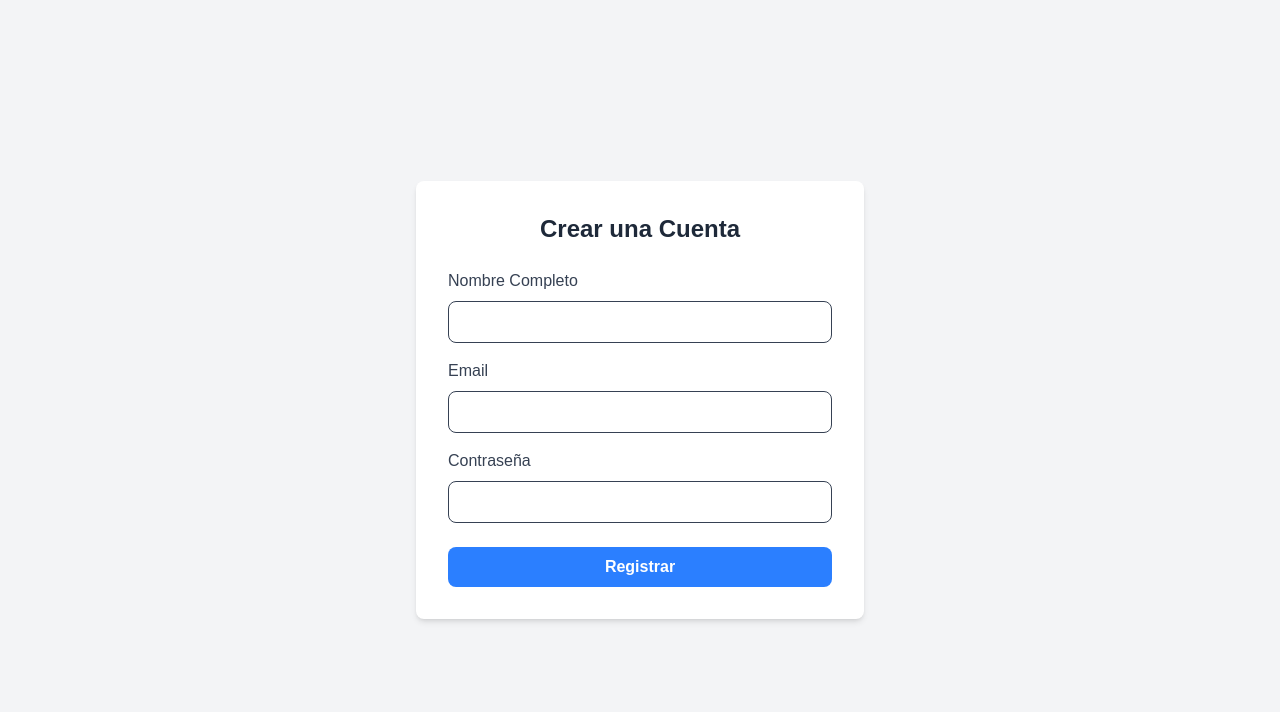
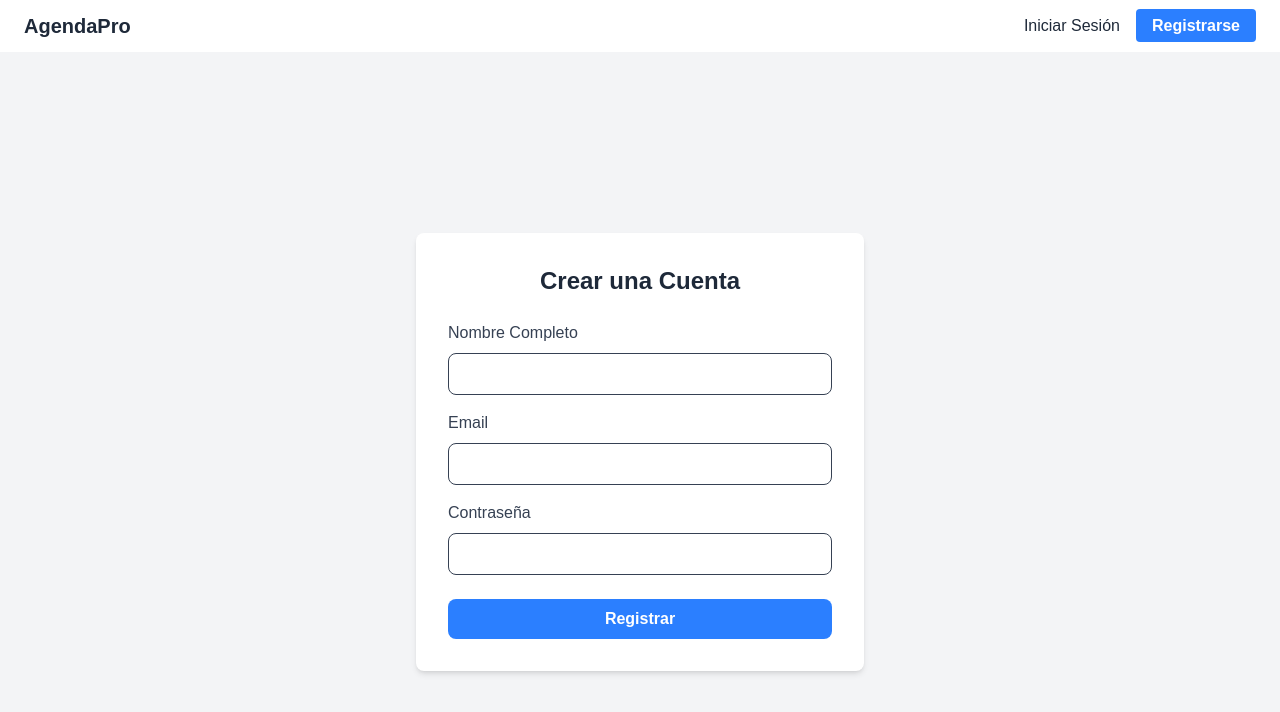
Before and after one commit to kadhaDeemi/agenda-app-frontend, a Next.js app: page /signup in a window 1280 px wide. Shown: the top 712 px of the page. Built offline with nearby package versions, Linux system fonts and the light colour scheme; no server answers.

Commit message:
add navbar and manejos de estados

```diff
--- a/src/app/layout.js
+++ b/src/app/layout.js
@@ -1,5 +1,7 @@
 import { Geist, Geist_Mono } from "next/font/google";
 import "./globals.css";
+import { AuthProvider } from "@/context/AuthContext";
+import Navbar from "@/components/Navbar";
 
 const geistSans = Geist({
   variable: "--font-geist-sans",
@@ -22,7 +24,10 @@ export default function RootLayout({ children }) {
       <body
         className={`${geistSans.variable} ${geistMono.variable} antialiased`}
       >
-        {children}
+        <AuthProvider>
+          <Navbar />
+          {children}
+        </AuthProvider>
       </body>
     </html>
   );
--- a/src/app/signup/page.js
+++ b/src/app/signup/page.js
@@ -1,7 +1,7 @@
 'use client'
 
 import { useState } from 'react';
-import { supabase } from '@/lib/supabaseClient'; // importa client supabase
+import { supabase } from '@/lib/supabaseClient';
 
 export default function SignUpPage() {
   const [fullName, setFullName] = useState('');
--- /dev/null
+++ b/src/components/Navbar.js
@@ -0,0 +1,53 @@
+'use client'
+
+import Link from 'next/link';
+import { useRouter } from 'next/navigation';
+import { useAuth } from '@/context/AuthContext';
+import { supabase } from '@/lib/supabaseClient';
+
+export default function Navbar() {
+  const { user } = useAuth(); // Obtiene el usuario
+  const router = useRouter();
+
+  const handleLogout = async () => {
+    await supabase.auth.signOut();
+    router.push('/');
+  };
+
+  return (
+    <nav className="bg-white shadow-md">
+      <div className="container mx-auto px-6 py-3 flex justify-between items-center">
+        <Link href="/" className="text-xl font-bold text-gray-800">
+          AgendaPro
+        </Link>
+
+        <div>
+          {user ? (
+            // Si hay un usuario logueado
+            <div className="flex items-center">
+              <Link href="/account" className="text-gray-800 hover:text-blue-600 mr-4">
+                Mi Cuenta
+              </Link>
+              <button
+                onClick={handleLogout}
+                className="bg-red-500 hover:bg-red-600 text-white font-bold py-2 px-4 rounded"
+              >
+                Cerrar Sesión
+              </button>
+            </div>
+          ) : (
+            // Si no hay un usuario logueado
+            <div>
+              <Link href="/login" className="text-gray-800 hover:text-blue-600 mr-4">
+                Iniciar Sesión
+              </Link>
+              <Link href="/signup" className="bg-blue-500 hover:bg-blue-600 text-white font-bold py-2 px-4 rounded">
+                Registrarse
+              </Link>
+            </div>
+          )}
+        </div>
+      </div>
+    </nav>
+  );
+}
--- /dev/null
+++ b/src/context/AuthContext.js
@@ -0,0 +1,51 @@
+'use client'
+
+import { createContext, useState, useEffect, useContext } from 'react';
+import { supabase } from '@/lib/supabaseClient';
+
+//var contexto
+const AuthContext = createContext();
+
+// provider contexto
+export function AuthProvider({ children }) {
+  const [user, setUser] = useState(null);
+  const [loading, setLoading] = useState(true);
+
+  useEffect(() => {
+    // obt sesion
+    const getSession = async () => {
+      const { data: { session } } = await supabase.auth.getSession();
+      setUser(session ? session.user : null);
+      setLoading(false);
+    };
+
+    getSession();
+
+    // ve los cambios en la autentificacion
+    const { data: authListener } = supabase.auth.onAuthStateChange(
+      (event, session) => {
+        setUser(session ? session.user : null);
+        setLoading(false);
+      }
+    );
+    return () => {
+      authListener.subscription.unsubscribe();
+    };
+  }, []);
+
+  const value = {
+    user,
+    loading,
+  };
+
+  return (
+    <AuthContext.Provider value={value}>
+      {!loading && children}
+    </AuthContext.Provider>
+  );
+}
+
+// hook para ver contxt
+export function useAuth() {
+  return useContext(AuthContext);
+}
```
